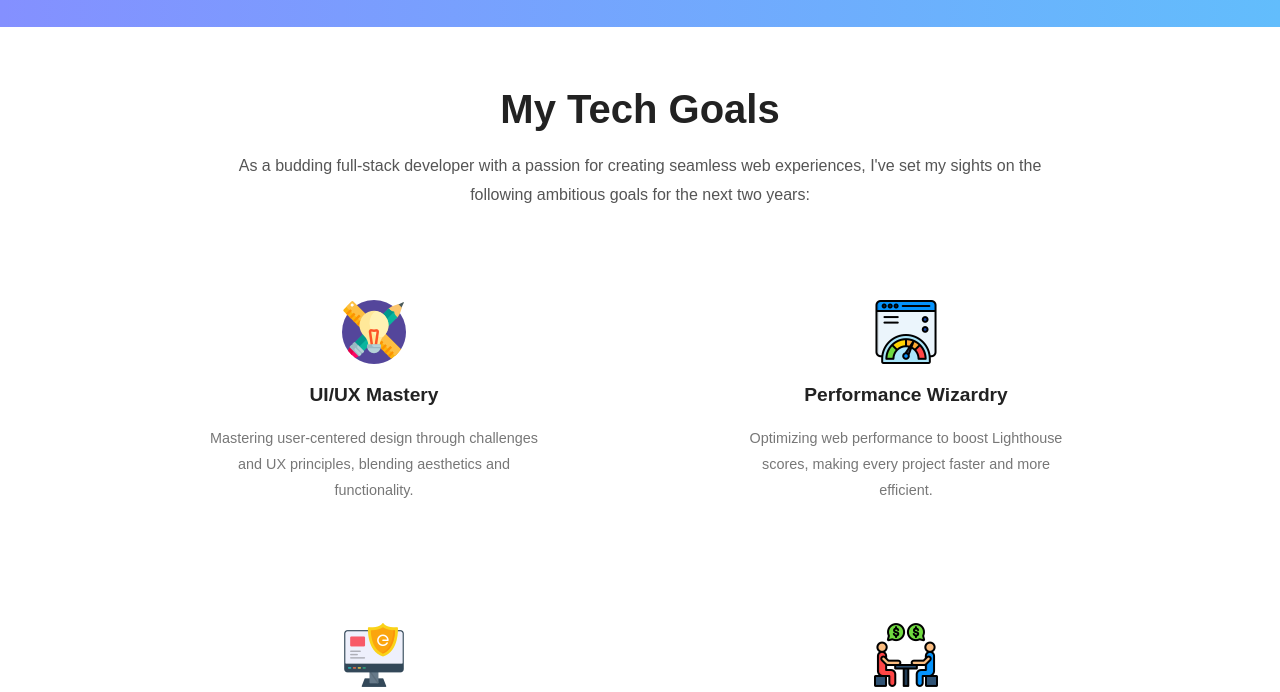
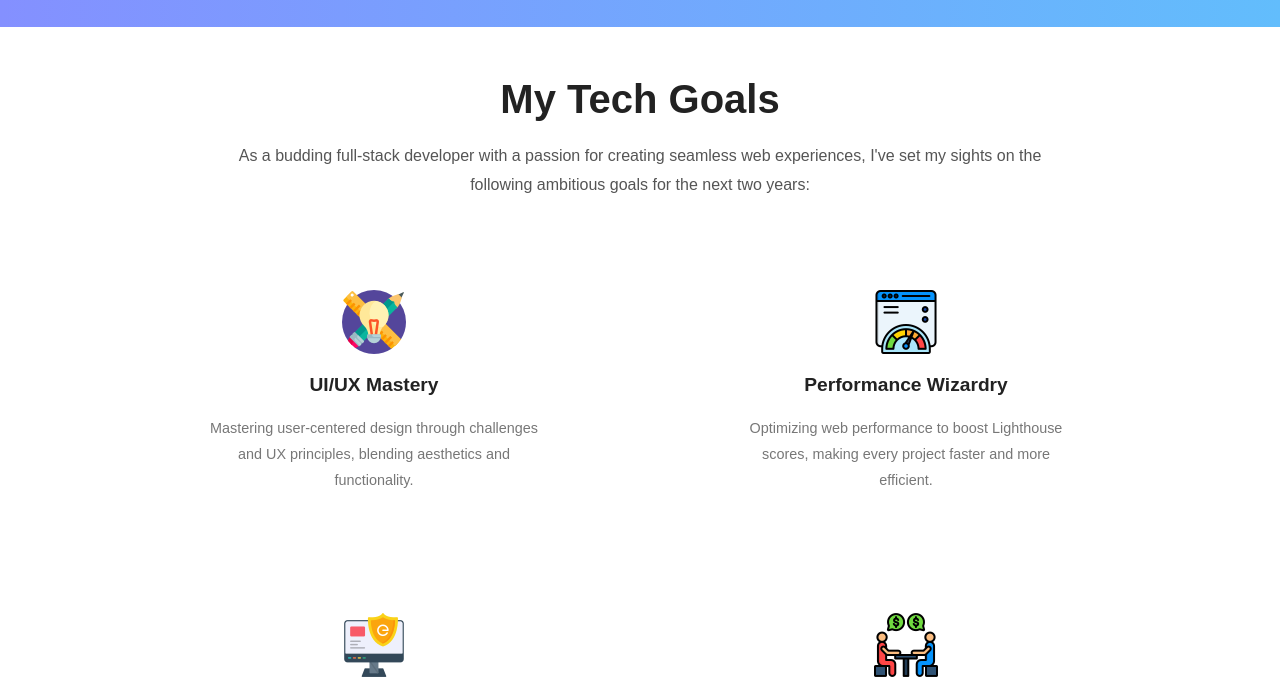
Before and after one commit to GreyyDaze/hng-frontend-stage-1, a plain HTML site: page index.html in a window 1280 px wide. Shown: the part 668-1360 px from the top of the page. Drawn offline with Linux system fonts and the light colour scheme.

Commit message:
Update styles.css

```diff
--- a/styles.css
+++ b/styles.css
@@ -239,7 +239,7 @@ section p {
 /* Styles for the future-goals section */
 #future-goals {
   background-color: white;
-  padding: 60px 0;
+  padding: 50px 0;
 }
 
 .intro-container {
```
